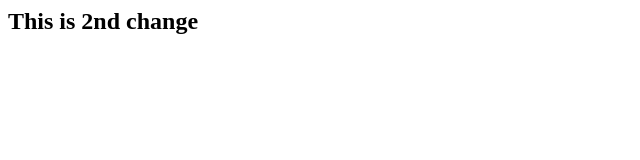
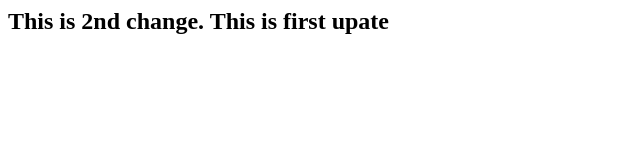
Before and after one commit to Vinay50/learn-git-commands, a plain HTML site: page index.html in a window 1280 px wide. Shown: the whole page, without its empty margins (0-640 px from the left). Drawn offline with Linux system fonts and the light colour scheme.

Commit message:
changes to 2nd commit

```diff
--- a/index.html
+++ b/index.html
@@ -1 +1 @@
-<h2>This is 2nd change</h2>
+<h2>This is 2nd change. This is first upate</h2>
```
